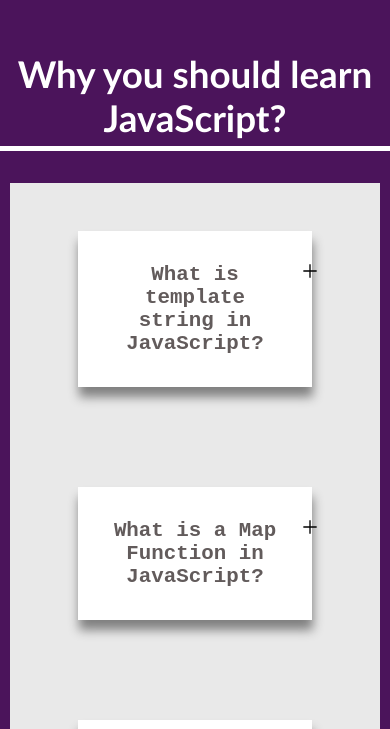
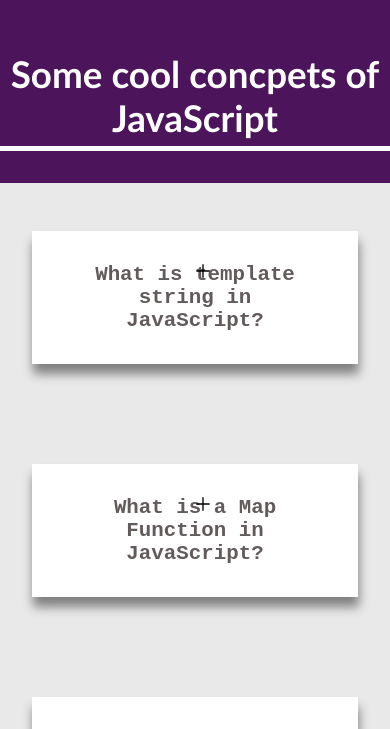
Before and after one commit to Kripu77/Accordion-project, a React (Create React App) app in the folder accordion-pro/: page / in a window 390 px wide. Shown: the part 108-837 px from the top of the page. Built offline with nearby package versions, Linux system fonts and the light colour scheme.

Commit message:
final css
Need to make it responsive

```diff
--- a/accordion-pro/src/CSS/style.css
+++ b/accordion-pro/src/CSS/style.css
@@ -12,7 +12,7 @@ body{
 }
 
 .container{
-    width: 95vw;
+    max-width: 890px;
 
    background-color: rgb(233, 233, 233);
    margin: 2rem auto 0 auto;
@@ -42,7 +42,7 @@ body{
     background-color: white;
   padding: 2rem;
     margin: 20px;
-    width: 60vw;
+    max-width: 650vw;
     margin-top: 1rem;
     margin-left:auto;
     margin-right: auto;
@@ -94,5 +94,13 @@ font-size: 4rem;
     font-size: 1rem;
     color: aqua;
     position: absolute;
-    left: 75vw;
+    left:50vw;
  }
+
+
+
+
+ @media all and (max-width: 600px){
+
+
+ }
--- a/accordion-pro/src/Components/Accordion.js
+++ b/accordion-pro/src/Components/Accordion.js
@@ -7,7 +7,7 @@ const Accordion = () => {
   console.log(questions);
   return (
     <main>
-      <h1 className="title"> Why you should learn JavaScript?</h1>
+      <h1 className="title"> Some cool concpets of JavaScript</h1>
       <div className="bar"></div>
      <section className="container">
 
```
